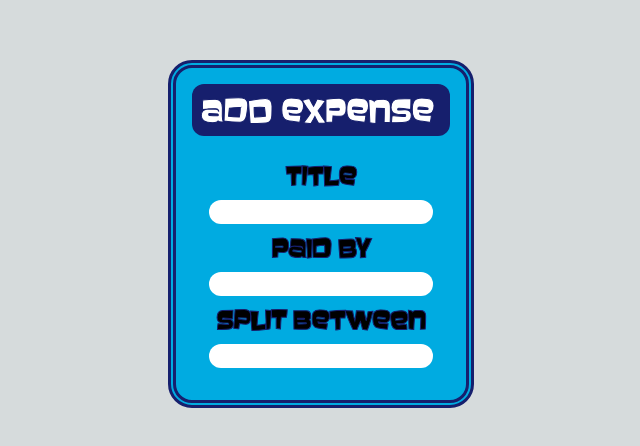
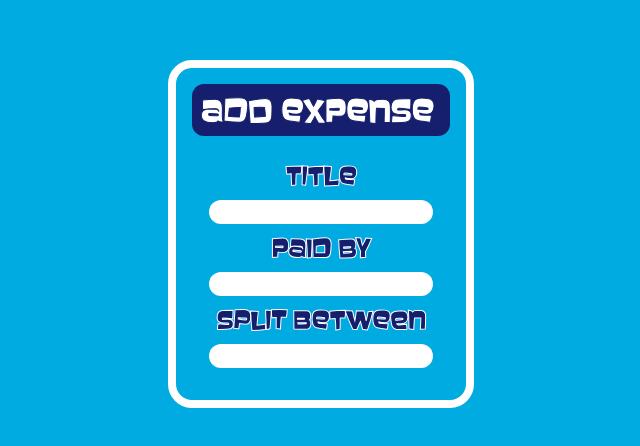
Before and after one commit to AmanDubeyy/EasyExpense, a Next.js app: page /activity in a window 1280 px wide. Shown: the part 166-612 px from the top of the page, without its empty margins (319-959 px from the left). Built offline with nearby package versions, Linux system fonts and the light colour scheme.

Commit message:
add css updated

```diff
--- a/src/app/Add.jsx
+++ b/src/app/Add.jsx
@@ -22,8 +22,8 @@ const Modal = () => {
   return (
     <>
       {showModal ? (
-        <div className="fixed inset-0 z-50 flex items-center justify-center overflow-x-hidden overflow-y-auto outline-blue focus:outline-none">
-          <div className="flex flex-col items-center rounded-3xl p-4 bg-my-light-blue border-8 border-my-blue border-double">
+        <div className="fixed inset-0 z-50 flex items-center justify-center overflow-x-hidden overflow-y-auto outline-blue focus:outline-none bg-my-light-blue">
+          <div className="flex flex-col items-center rounded-3xl p-4 bg-my-light-blue border-8 border-white ">
             <div className="relative flex flex-col w-full outline-none focus:outline-none">
               <div className="flex flex-row items-center justify-between p-2 border-solid rounded-xl bg-my-blue">
                 <h3 className="text-3xl font-mono font-extrabold text-white font-outline-2">
@@ -36,12 +36,12 @@ const Modal = () => {
                 </button> */}
               </div>
               <form className="m-4 flex flex-col items-center">
-                <label className="p-2 font-mono text-2xl font-bold font-outline-2">Title</label>
+                <label className="p-2 font-mono text-2xl font-bold font-outline-white-2 text-my-blue">Title</label>
                 <input type="text" className="rounded-xl focus:outline-my-blue"></input>
-                <label className="p-2 font-mono text-2xl font-bold font-outline-2 focus:outline-my-blue">Paid by</label>
-                <input type="text" className="rounded-xl"></input>
-                <label className="p-2 font-mono text-2xl font-bold font-outline-2 focus:outline-my-blue">Split Between</label>
-                <input type="text" className="rounded-xl"></input>
+                <label className="p-2 font-mono text-2xl font-bold font-outline-white-2 text-my-blue">Paid by</label>
+                <input type="text" className="rounded-xl focus:outline-my-blue"></input>
+                <label className="p-2 font-mono text-2xl font-bold font-outline-white-2 text-my-blue">Split Between</label>
+                <input type="text" className="rounded-xl focus:outline-my-blue"></input>
               </form>
             </div>
           </div>
--- a/src/app/globals.css
+++ b/src/app/globals.css
@@ -39,4 +39,7 @@ body {
   .font-outline-4 {
     -webkit-text-stroke: 4px #161F6D;
   }
+  .font-outline-white-2 {
+    -webkit-text-stroke: 1px white;
+  }
 }
```
